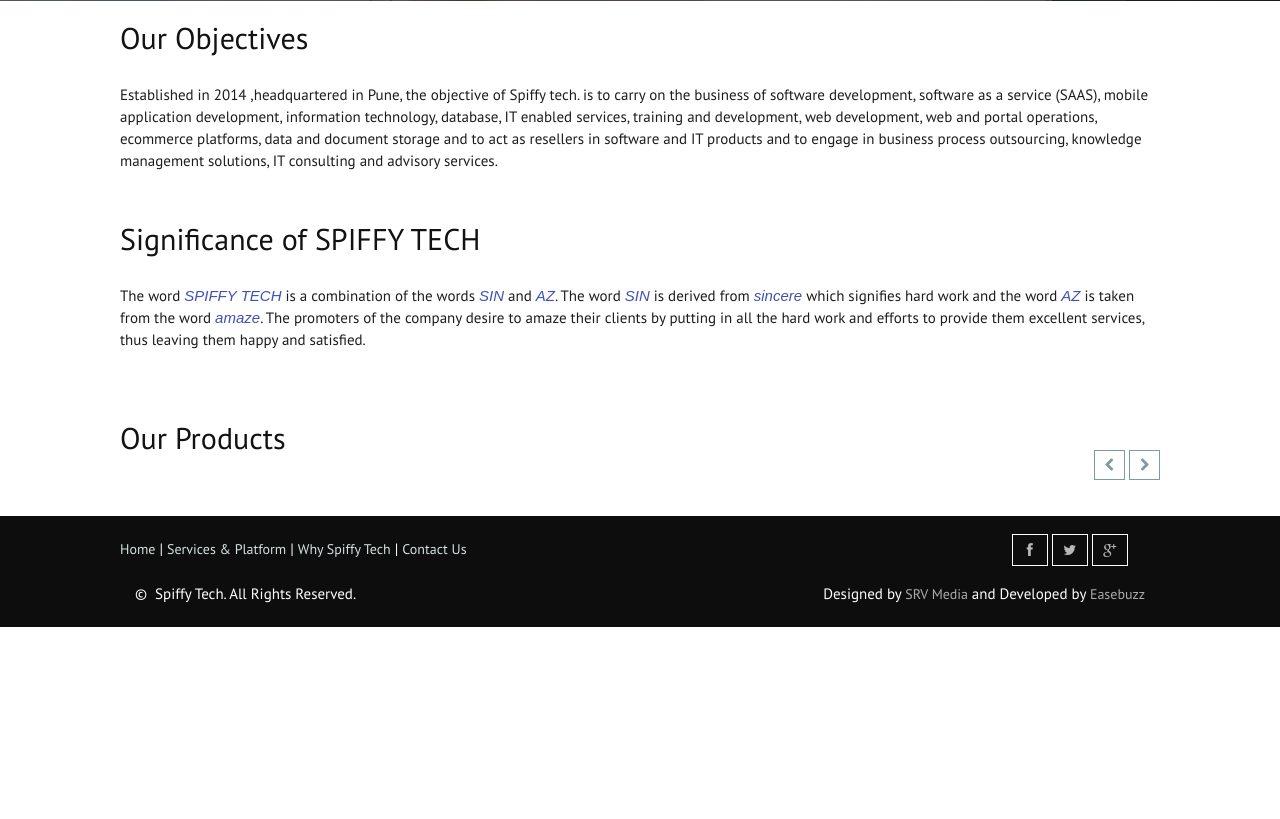
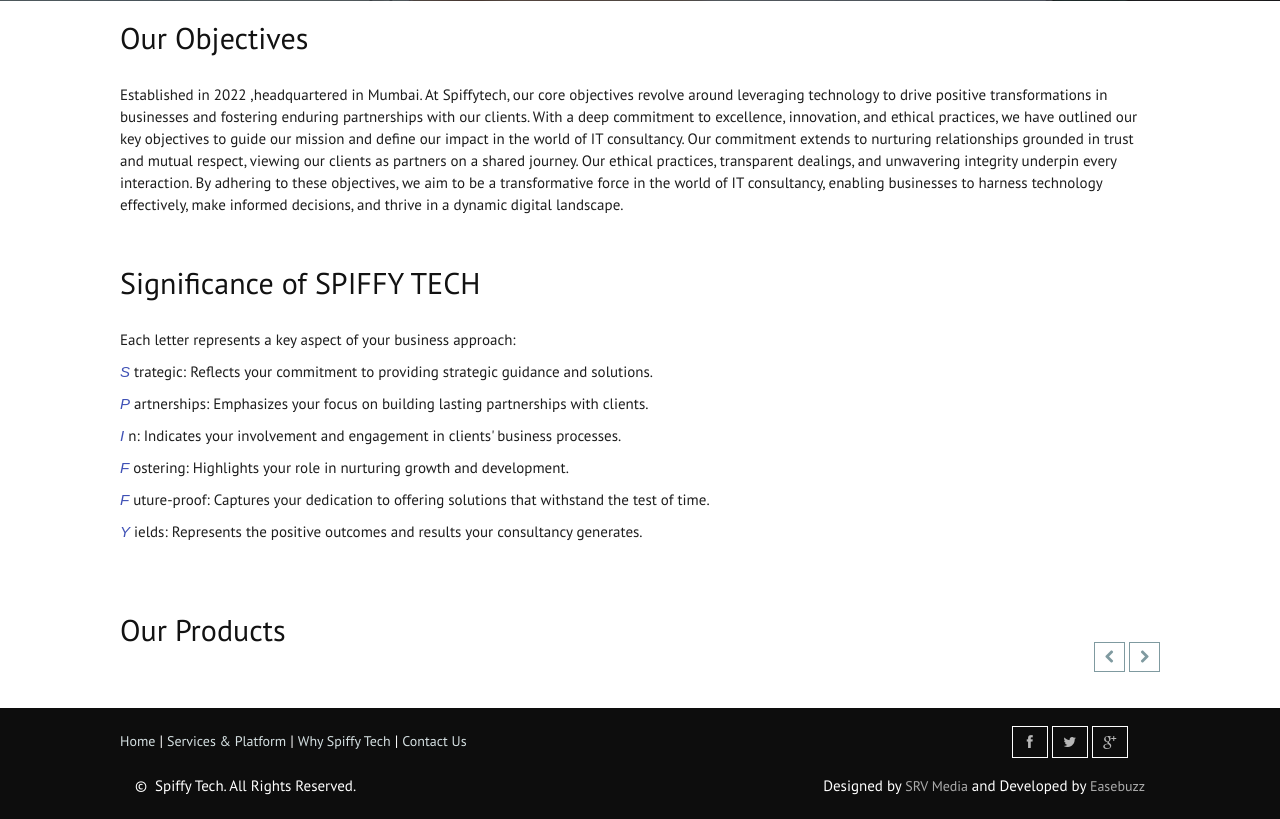
Before and after one commit to ganeshjangid/Spiffytech, a CodeIgniter app: page /freelance/ in a window 1280 px wide. Shown: the part 561-1380 px from the top of the page. Before the commit the page ends 1188 px from the top, so only its background shows below. Run offline with CodeIgniter, Linux system fonts and the light colour scheme; some libraries are stand-ins or nearby versions.

Commit message:
Update home.php

```diff
--- a/application/views/home.php
+++ b/application/views/home.php
@@ -55,13 +55,7 @@
                 <div class="row hs_how_we_are ">
                     <div class="col-lg-12 col-md-12 col-sm-12">
                         <div class="hs_how_we_are_text newd">
-                            <p> Established in 2014 ,headquartered in Pune, the objective of
-                               Spiffy tech. is to carry on the business of software development, software as a
-                                service (SAAS), mobile application development, information technology, database, IT
-                                enabled services, training and development, web development, web and portal operations,
-                                ecommerce platforms, data and document storage and to act as resellers in software and IT
-                                products and to engage in business process outsourcing, knowledge management solutions,
-                                IT consulting and advisory services.</p>
+                            <p> Established in 2022 ,headquartered in Mumbai. At Spiffytech, our core objectives revolve around leveraging technology to drive positive transformations in businesses and fostering enduring partnerships with our clients. With a deep commitment to excellence, innovation, and ethical practices, we have outlined our key objectives to guide our mission and define our impact in the world of IT consultancy. Our commitment extends to nurturing relationships grounded in trust and mutual respect, viewing our clients as partners on a shared journey. Our ethical practices, transparent dealings, and unwavering integrity underpin every interaction. By adhering to these objectives, we aim to be a transformative force in the world of IT consultancy, enabling businesses to harness technology effectively, make informed decisions, and thrive in a dynamic digital landscape.</p>
                         </div>
 
                     </div>
@@ -70,18 +64,15 @@
                 <div class="row hs_how_we_are ">
                     <div class="col-lg-12 col-md-12 col-sm-12">
                         <div class="hs_how_we_are_text newd">
-                            <p>The word
-                                <span class="diff_font">SPIFFY TECH</span>
-                                is a combination of the words
-                                <span class="diff_font">SIN</span> and
-                                <span class="diff_font">AZ</span>.
-                                The word <span class="diff_font">SIN</span> is derived from
-                                <span class="diff_font">sincere</span> which signifies hard work and
-                                the word <span class="diff_font">AZ</span> is taken from the word
-                                <span class="diff_font">amaze</span>. The promoters of the company
-                                desire to amaze their clients by putting in all the hard work and efforts
-                                to provide them excellent services, thus leaving them happy and satisfied.
-                            </p>
+                            <p>Each letter represents a key aspect of your business approach:</p>
+
+                            <p><span class="diff_font">S</span> trategic: Reflects your commitment to providing strategic guidance and solutions.</p>
+                            <p><span class="diff_font">P</span> artnerships: Emphasizes your focus on building lasting partnerships with clients.</p>
+                            <p><span class="diff_font">I</span> n: Indicates your involvement and engagement in clients' business processes.</p>
+                            <p><span class="diff_font">F</span> ostering: Highlights your role in nurturing growth and development.</p>
+                            <p><span class="diff_font">F</span> uture-proof: Captures your dedication to offering solutions that withstand the test of time.</p>
+                            <p><span class="diff_font">Y</span> ields: Represents the positive outcomes and results your consultancy generates.</p>
+
                         </div>
                     </div>
                 </div>
```
